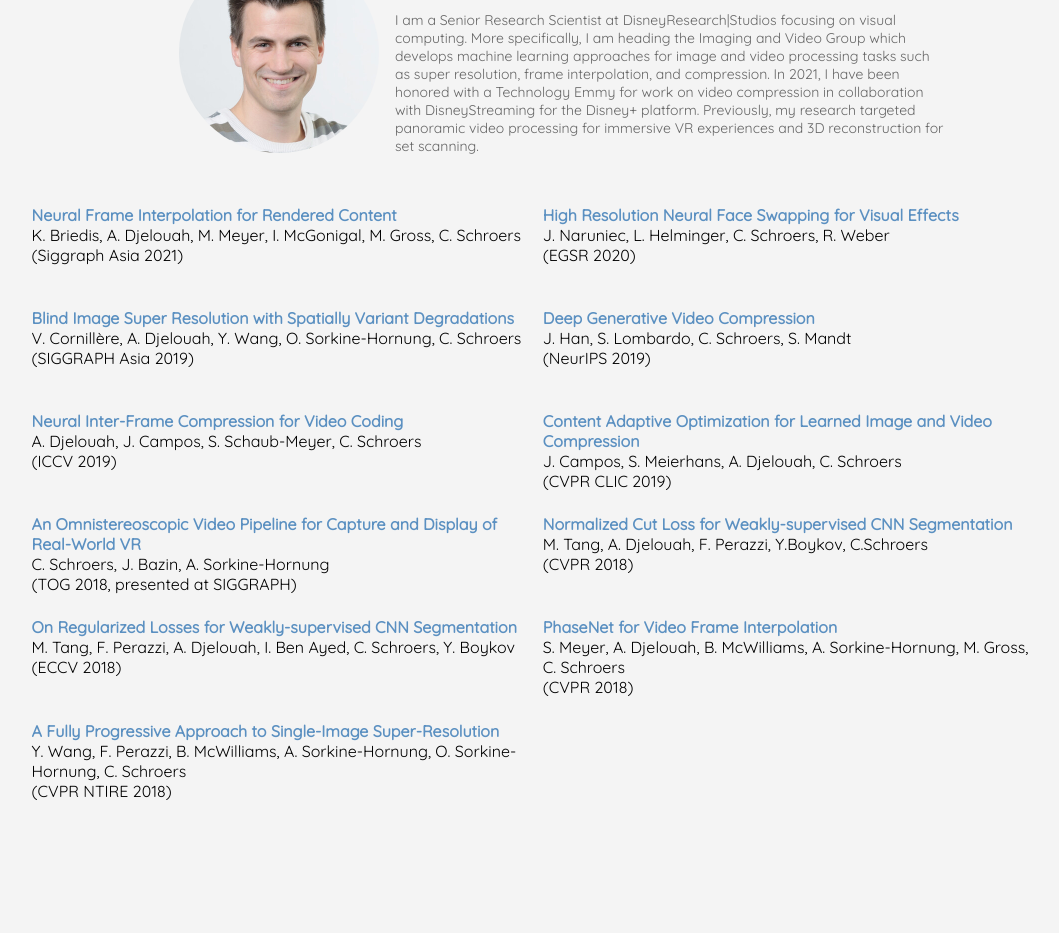
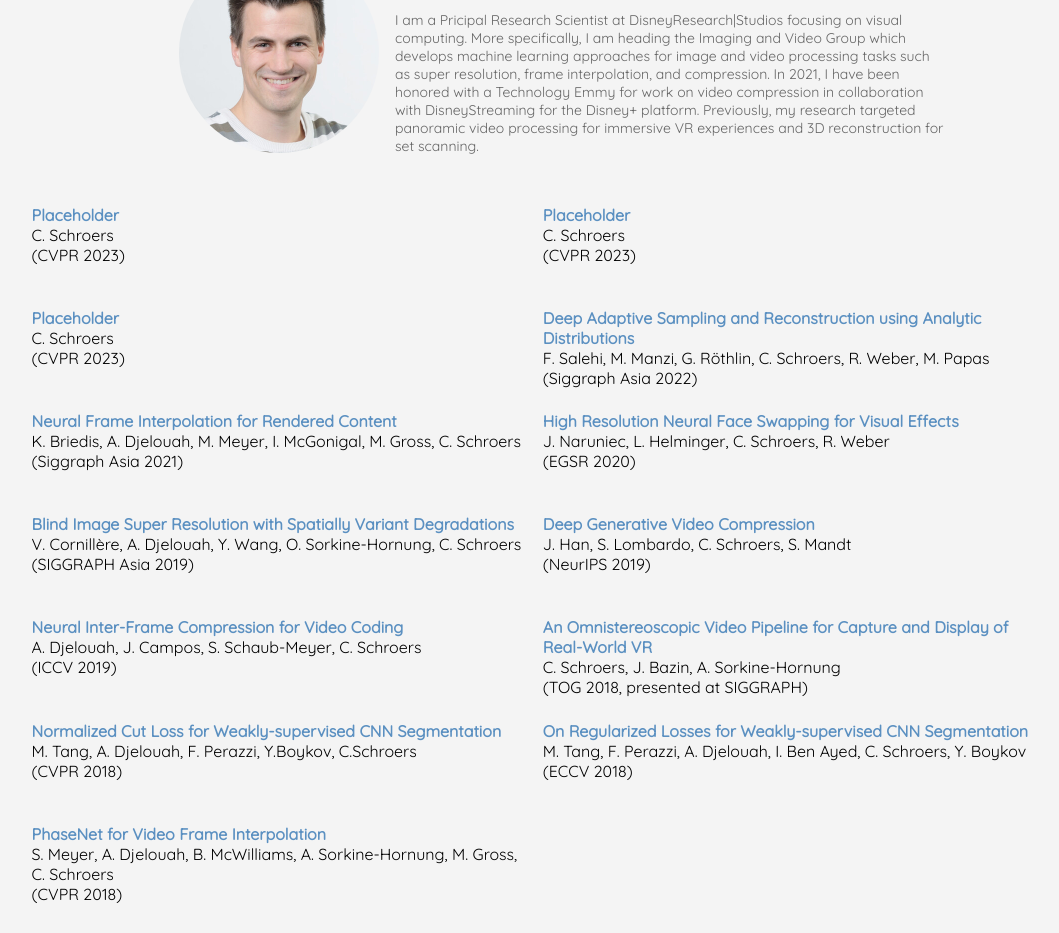
Before and after one commit to schroers-c/web, a plain HTML site: page index.html in a window 1280 px wide. Shown: the part 74-1007 px from the top of the page, without its empty margins (78-1137 px from the left). Before the commit the page ends 904 px from the top, so only its background shows below. Drawn offline with Linux system fonts and the light colour scheme.

Commit message:
Update index.html

```diff
--- a/index.html
+++ b/index.html
@@ -26,6 +26,34 @@
   <script type="text/javascript" src="bib.json"></script>
   <script>
     const books = [
+      {
+        title: 'Placeholder',
+        author: 'C. Schroers',
+        conference: 'CVPR 2023',
+        image: '#',
+        url_paper: '#'
+      },
+      {
+        title: 'Placeholder',
+        author: 'C. Schroers',
+        conference: 'CVPR 2023',
+        image: '#',
+        url_paper: '#'
+      },
+      {
+        title: 'Placeholder',
+        author: 'C. Schroers',
+        conference: 'CVPR 2023',
+        image: '#',
+        url_paper: '#'
+      },
+       {
+        title: 'Deep Adaptive Sampling and Reconstruction using Analytic Distributions',
+        author: 'F. Salehi, M. Manzi, G. Röthlin, C. Schroers, R. Weber, M. Papas',
+        conference: 'Siggraph Asia 2022',
+        image: '#',
+        url_paper: 'https://studios.disneyresearch.com/2022/11/30/deep-adaptive-sampling-and-reconstruction-using-analytic-distributions/'
+      },
       {
         title: 'Neural Frame Interpolation for Rendered Content',
         author: 'K. Briedis, A. Djelouah, M. Meyer, I. McGonigal, M. Gross, C. Schroers',
@@ -61,13 +89,6 @@
         url_paper: 'https://studios.disneyresearch.com/2019/10/27/neural-inter-frame-compression-for-video-coding/'
       },
       {
-        title: 'Content Adaptive Optimization for Learned Image and Video Compression',
-        author: 'J. Campos, S. Meierhans, A. Djelouah, C. Schroers',
-        conference: 'CVPR CLIC 2019',
-        image: 'pic1.jpg',
-        url_paper: 'http://openaccess.thecvf.com/content_CVPRW_2019/papers/CLIC%202019/Campos_Content_Adaptive_Optimization_for_Neural_Image_Compression_CVPRW_2019_paper.pdf'
-      },
-      {
         title: 'An Omnistereoscopic Video Pipeline for Capture and Display of Real-World VR',
         author: 'C. Schroers, J. Bazin, A. Sorkine-Hornung',
         conference: 'TOG 2018, presented at SIGGRAPH',
@@ -94,13 +115,6 @@
         conference: 'CVPR 2018',
         image: 'pic1.jpg',
         url_paper: 'http://openaccess.thecvf.com/content_cvpr_2018/papers/Meyer_PhaseNet_for_Video_CVPR_2018_paper.pdf'
-      },
-      {
-        title: 'A Fully Progressive Approach to Single-Image Super-Resolution',
-        author: 'Y. Wang, F. Perazzi, B. McWilliams, A. Sorkine-Hornung, O. Sorkine-Hornung, C. Schroers',
-        conference: 'CVPR NTIRE 2018',
-        image: 'pic1.jpg',
-        url_paper: 'http://openaccess.thecvf.com/content_cvpr_2018_workshops/papers/w13/Wang_A_Fully_Progressive_CVPR_2018_paper.pdf'
       }
     ];
   </script>
@@ -119,15 +133,11 @@
         <div style="font-size:50px;font-style:bold;color:#666666;">Christopher Schroers</div>
         <!--<div style="font-size:25px;color:#666666;">Research Scientist @ DisneyResearch|Studios</div>-->
         <div style="font-size:14px;color:#666666;width:550px;margin-top:1em">
-          I am a Senior Research Scientist at DisneyResearch|Studios focusing on visual computing. More specifically, I am heading the Imaging
+          I am a Pricipal Research Scientist at DisneyResearch|Studios focusing on visual computing. More specifically, I am heading the Imaging
 and Video Group which develops machine learning approaches for image and video processing tasks such as super resolution, frame
 interpolation, and compression. In 2021, I have been honored with a Technology Emmy for work on video compression in collaboration
 with DisneyStreaming for the Disney+ platform. Previously, my research targeted panoramic video processing for immersive VR
 experiences and 3D reconstruction for set scanning.
-          <!-- I am a Research Scientist at DisneyResearch|Studios focusing on visual computing. More specifically, I am working on leveraging machine learning for image and video processing tasks such as super resolution, frame interpolation, and
-          compression. Previously, my research targeted panoramic video processing for immersive VR experiences and 3D reconstruction for set scanning.
-          Below is a list of recent publications. -->
-          <!-- Prior to joining Disney Research, I received a PhD degree in computer science from Saarland University, Germany supervised by Joachim Weickert. I also received a master’s degree in visual computing from Saarland University and a diploma in business and computer science from Nordakademie, Germany while working at Philips Medical Systems. -->
         </div>
       </div>
     </div>
```
